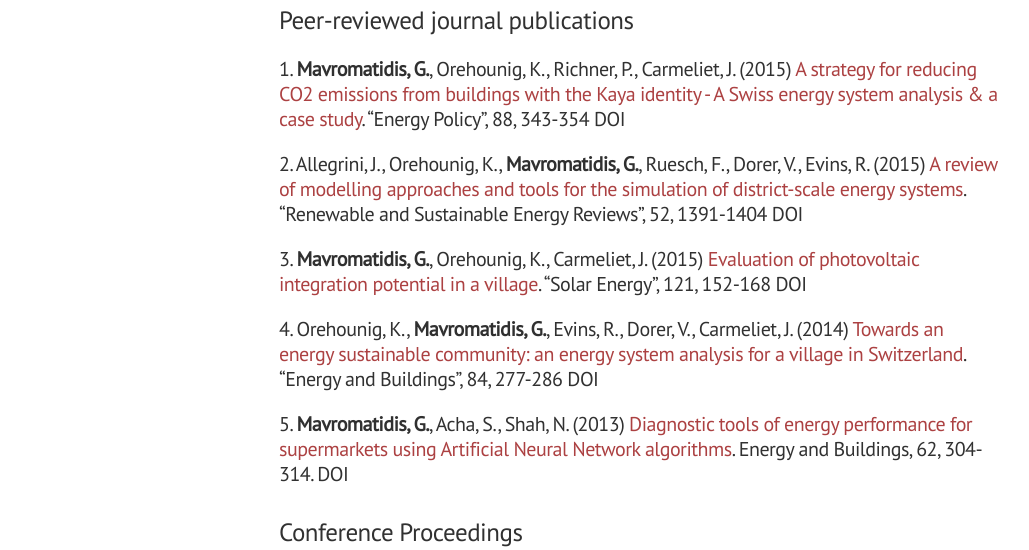
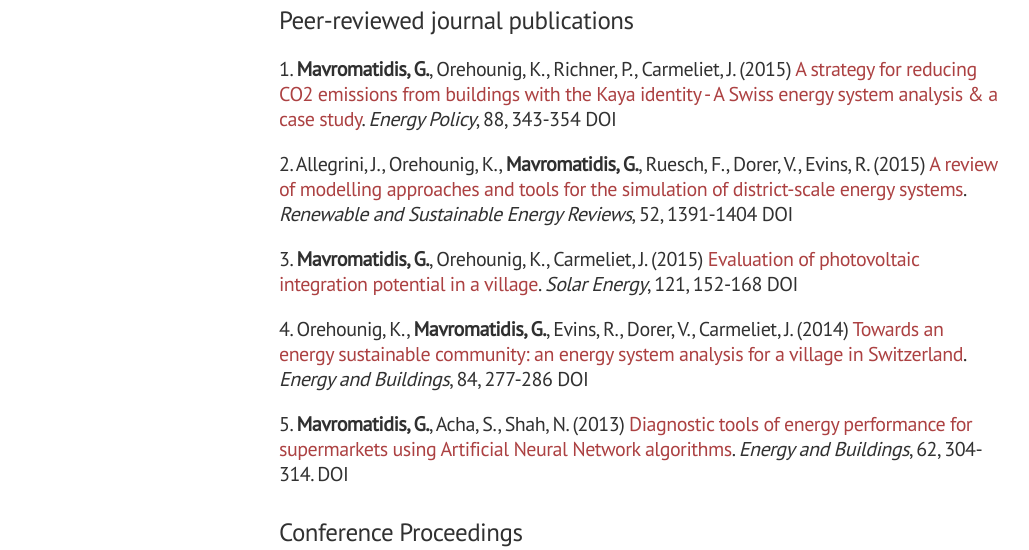
Before and after one commit to gmavrom33/gmavrom.github.io, a Jekyll site: the page built from publications.md, in a window 1280 px wide. Shown: the part 207-757 px from the top of the page, without its empty margins (1-1030 px from the left). Built offline with Jekyll 4.4.1, drawn with Linux system fonts in a browser that asks for light colours; nearby versions of some CDN libraries.

Commit message:
Update publications.md

```diff
--- a/publications.md
+++ b/publications.md
@@ -4,15 +4,15 @@
 ---
 ### Peer-reviewed journal publications
 
-##### 1.	**Mavromatidis, G.**, Orehounig, K., Richner, P., Carmeliet, J. (2015) [A strategy for reducing CO2 emissions from buildings with the Kaya identity - A Swiss energy system analysis & a case study](http://dx.doi.org/10.1016/j.enpol.2015.10.037). "Energy Policy", 88, 343-354 DOI
+##### 1.	**Mavromatidis, G.**, Orehounig, K., Richner, P., Carmeliet, J. (2015) [A strategy for reducing CO2 emissions from buildings with the Kaya identity - A Swiss energy system analysis & a case study](http://dx.doi.org/10.1016/j.enpol.2015.10.037). _Energy Policy_, 88, 343-354 DOI
 
-##### 2.	Allegrini, J., Orehounig, K., **Mavromatidis, G.**, Ruesch, F., Dorer, V., Evins, R. (2015) [A review of modelling approaches and tools for the simulation of district-scale energy systems](http://dx.doi.org/10.1016/j.rser.2015.07.123). "Renewable and Sustainable Energy Reviews", 52, 1391-1404 DOI
+##### 2.	Allegrini, J., Orehounig, K., **Mavromatidis, G.**, Ruesch, F., Dorer, V., Evins, R. (2015) [A review of modelling approaches and tools for the simulation of district-scale energy systems](http://dx.doi.org/10.1016/j.rser.2015.07.123). _Renewable and Sustainable Energy Reviews_, 52, 1391-1404 DOI
 
-##### 3.	**Mavromatidis, G.**, Orehounig, K., Carmeliet, J. (2015) [Evaluation of photovoltaic integration potential in a village](http://dx.doi.org/10.1016/j.solener.2015.03.044). "Solar Energy", 121, 152-168 DOI
+##### 3.	**Mavromatidis, G.**, Orehounig, K., Carmeliet, J. (2015) [Evaluation of photovoltaic integration potential in a village](http://dx.doi.org/10.1016/j.solener.2015.03.044). _Solar Energy_, 121, 152-168 DOI
 
-##### 4.	Orehounig, K., **Mavromatidis, G.**, Evins, R., Dorer, V., Carmeliet, J. (2014) [Towards an energy sustainable community: an energy system analysis for a village in Switzerland](http://dx.doi.org/10.1016/j.enbuild.2014.08.012). "Energy and Buildings", 84, 277-286 DOI
+##### 4.	Orehounig, K., **Mavromatidis, G.**, Evins, R., Dorer, V., Carmeliet, J. (2014) [Towards an energy sustainable community: an energy system analysis for a village in Switzerland](http://dx.doi.org/10.1016/j.enbuild.2014.08.012). _Energy and Buildings_, 84, 277-286 DOI
 
-##### 5.	**Mavromatidis, G.**, Acha, S., Shah, N. (2013) [Diagnostic tools of energy performance for supermarkets using Artificial Neural Network algorithms](http://dx.doi.org/10.1016/j.enbuild.2013.03.020). Energy and Buildings, 62, 304-314. DOI
+##### 5.	**Mavromatidis, G.**, Acha, S., Shah, N. (2013) [Diagnostic tools of energy performance for supermarkets using Artificial Neural Network algorithms](http://dx.doi.org/10.1016/j.enbuild.2013.03.020). _Energy and Buildings_, 62, 304-314. DOI
 
 
 ### Conference Proceedings
```
